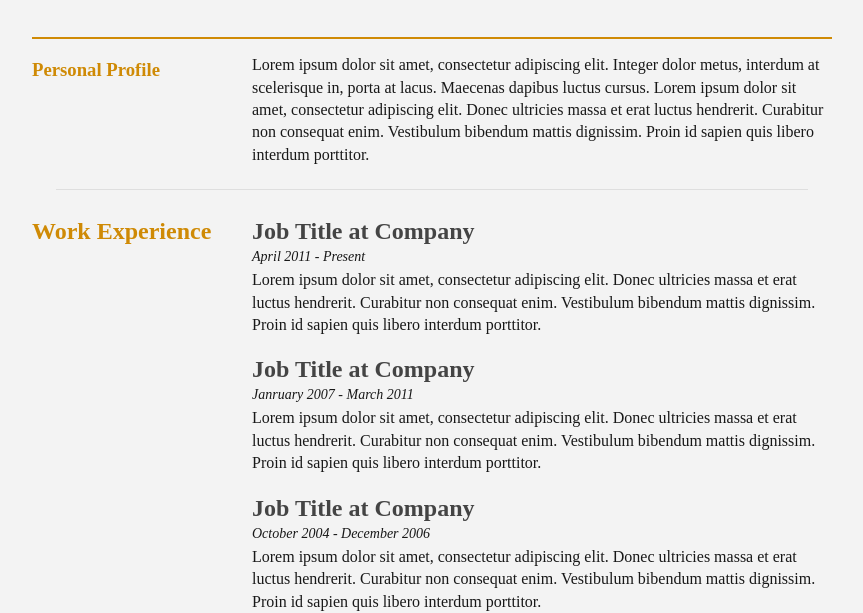
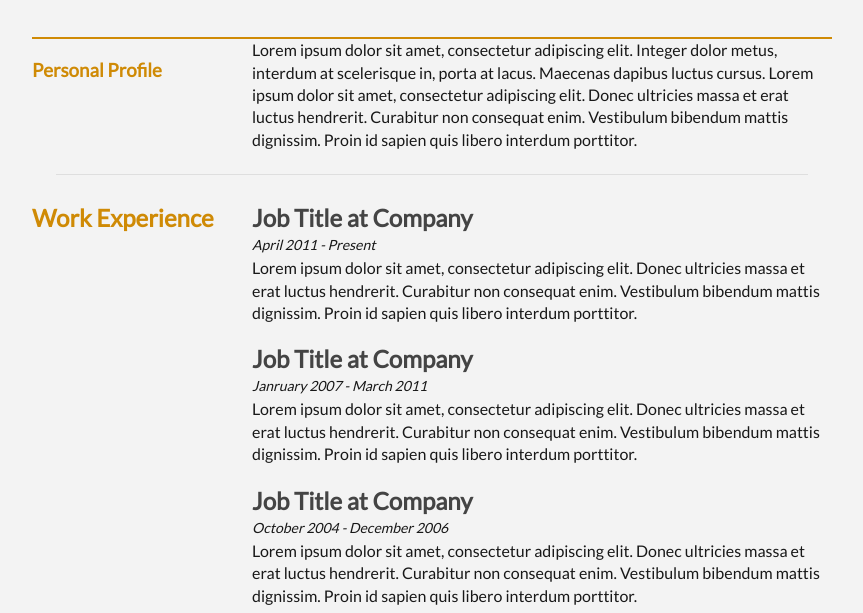
Before and after one commit to Kenzie-Academy-Brasil-Developers/estilizar-curriculo-sprint-2-jogih, a plain HTML site: page index.html in a window 1280 px wide. Shown: the part 187-800 px from the top of the page, without its empty margins (208-1071 px from the left). Drawn offline with Linux system fonts and the light colour scheme.

Commit message:
Adicionado font "Lato" ao body,html

```diff
--- a/index.html
+++ b/index.html
@@ -45,7 +45,7 @@
 				</div>
 
 				<div class="sectionContent">
-					<p id="personalText">Lorem ipsum dolor sit amet, consectetur adipiscing elit. Integer dolor metus, interdum at scelerisque in, porta at lacus. Maecenas dapibus luctus cursus. Lorem ipsum dolor sit amet, consectetur adipiscing elit. Donec ultricies massa et erat luctus hendrerit. Curabitur non consequat enim. Vestibulum bibendum mattis dignissim. Proin id sapien quis libero interdum porttitor.</p>
+					<p id>Lorem ipsum dolor sit amet, consectetur adipiscing elit. Integer dolor metus, interdum at scelerisque in, porta at lacus. Maecenas dapibus luctus cursus. Lorem ipsum dolor sit amet, consectetur adipiscing elit. Donec ultricies massa et erat luctus hendrerit. Curabitur non consequat enim. Vestibulum bibendum mattis dignissim. Proin id sapien quis libero interdum porttitor.</p>
 				</div>
 			</article>
 			<div class="clear"></div>
--- a/style.css
+++ b/style.css
@@ -1,6 +1,7 @@
 body, html {
 	/* margin: 30px; */
 	background-color: #f3f3f3;
+	font-family: "Lato", sans-serif;
 	}
 #mainDetails h1, h2{
 	color: #444444;
```
